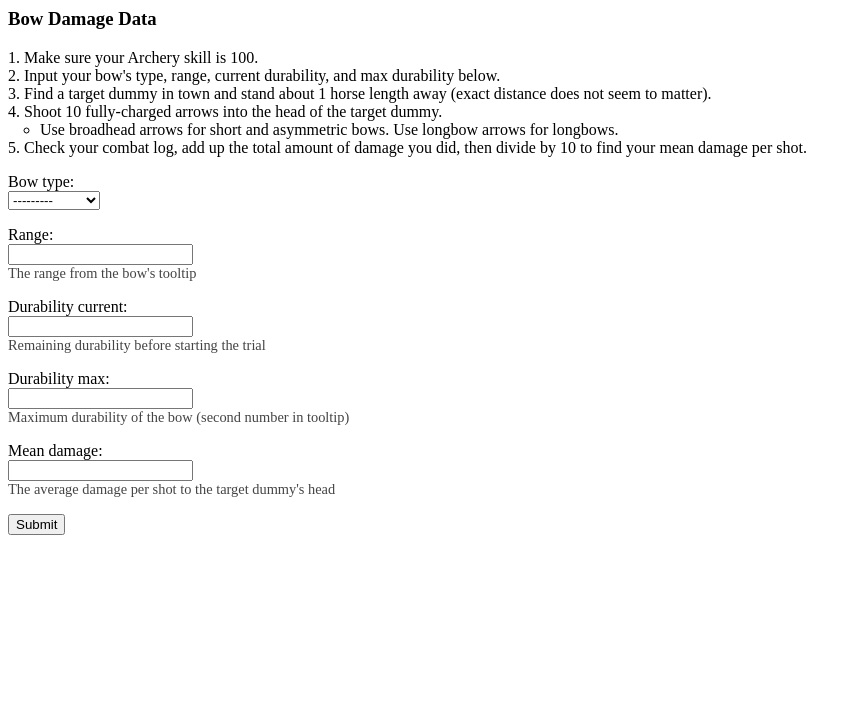
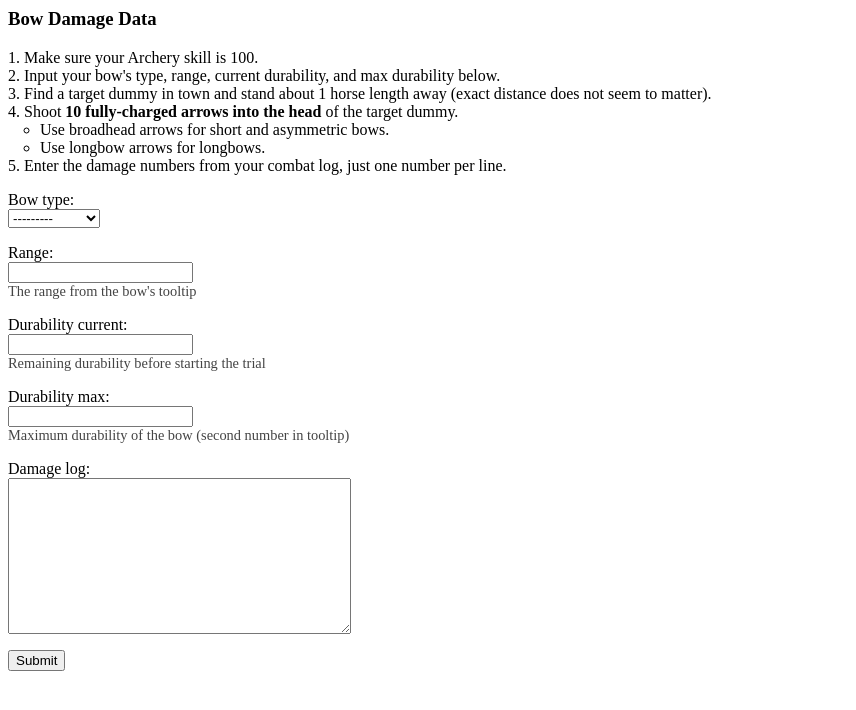
Before and after one commit to mmangus/mo2info, a Django app: page /bow-damage/contribute/ in a window 1280 px wide. Shown: the top 710 px of the page, without its empty margins (0-856 px from the left). Run offline with Django 4.2, Linux system fonts and the light colour scheme.

Commit message:
rework damage logging

```diff
--- a/mo2info/main/models.py
+++ b/mo2info/main/models.py
@@ -1,5 +1,9 @@
-from django.core.validators import MinValueValidator
+import re
+
+from django.core.validators import MinValueValidator, RegexValidator
 from django.db import models
+
+DAMAGE_LOG_RE = re.compile(r"((\d+)(?:\s*)){10}")
 
 class BowDamageTrial(models.Model):
     class BowTypeChoices(models.TextChoices):
@@ -20,6 +24,14 @@ class BowDamageTrial(models.Model):
         validators=[MinValueValidator(0.1)],
         help_text="Maximum durability of the bow (second number in tooltip)"
     )
+    damage_log = models.TextField(
+        validators = [
+            RegexValidator(
+                DAMAGE_LOG_RE,
+                message="Enter just the 10 numbers, 1 number per line"
+            )
+        ]
+    )
     mean_damage = models.FloatField(
         validators=[MinValueValidator(0.0)],
         help_text="The average damage per shot to the target dummy's head"
@@ -27,3 +39,10 @@ class BowDamageTrial(models.Model):
 
     def __str__(self) -> str:
         return f"{self.bow_type} @ {self.range}: {self.mean_damage}"
+
+
+    def save(self, *args, **kwargs) -> None:
+        self.mean_damage = sum(
+            map(int, self.damage_log.split())
+        ) / 10
+        return super().save(*args, **kwargs)
--- a/mo2info/main/templates/main/bowdamagetrial_form.html
+++ b/mo2info/main/templates/main/bowdamagetrial_form.html
@@ -34,18 +34,20 @@
                 away (exact distance does not seem to matter).
             </li>
             <li>
-                Shoot 10 fully-charged arrows into the head of the target
-                dummy.
+                Shoot <strong>10 fully-charged arrows into the head</strong>
+                of the target dummy.
                 <ul>
                     <li>
                         Use broadhead arrows for short and asymmetric bows.
+                    </li>
+                    <li>
                         Use longbow arrows for longbows.
                     </li>
                 </ul>
             </li>
             <li>
-                Check your combat log, add up the total amount of damage you
-                did, then divide by 10 to find your mean damage per shot.
+                Enter the damage numbers from your combat log, just one number
+                per line.
             </li>
         </ol>
         <form action="{% url 'bow-damage-create' %}" method="POST">
--- a/mo2info/main/views.py
+++ b/mo2info/main/views.py
@@ -1,14 +1,17 @@
+from django.urls import reverse
 from django.views.generic import CreateView
 
 from .models import BowDamageTrial
 
 class BowDamageTrialCreateView(CreateView):
     model = BowDamageTrial
-    success_url = "/mo2/bow-damage/contribute/"
     fields = [
         "bow_type",
         "range",
         "durability_current",
         "durability_max",
-        "mean_damage",
+        "damage_log",
     ]
+
+    def get_success_url(self) -> str:
+        return reverse('bow-damage-create')
```
Also changed, not shown: mo2info/main/migrations/0001_initial.py (added), mo2info/main/migrations/0002_bowdamagetrial_damage_log.py (added), mo2info/main/migrations/__init__.py (added).
